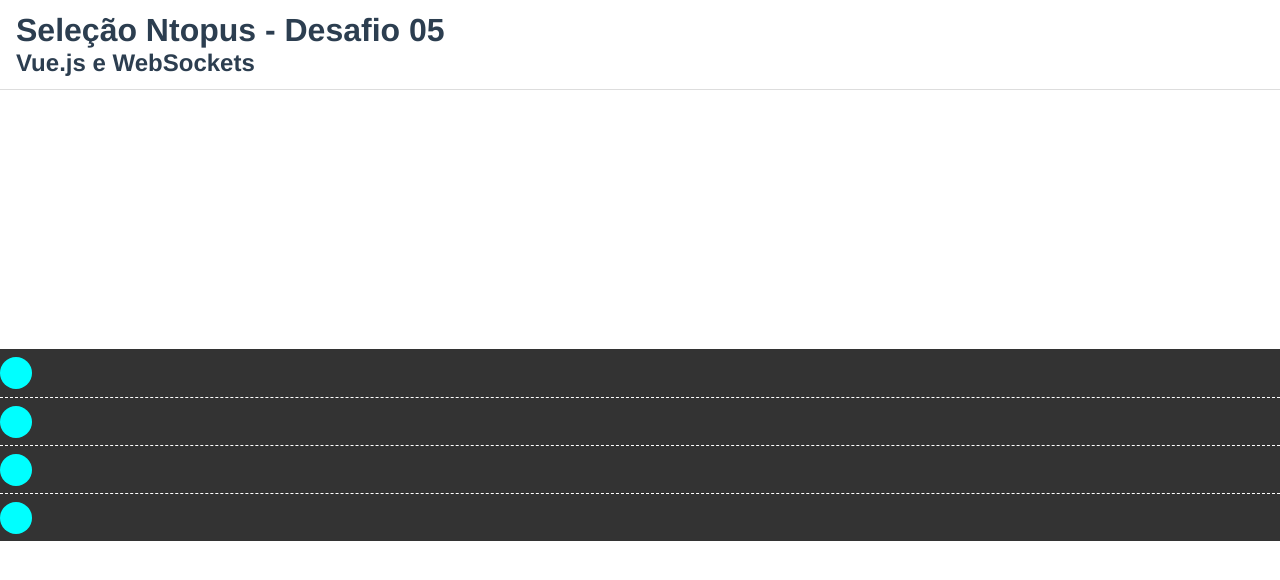
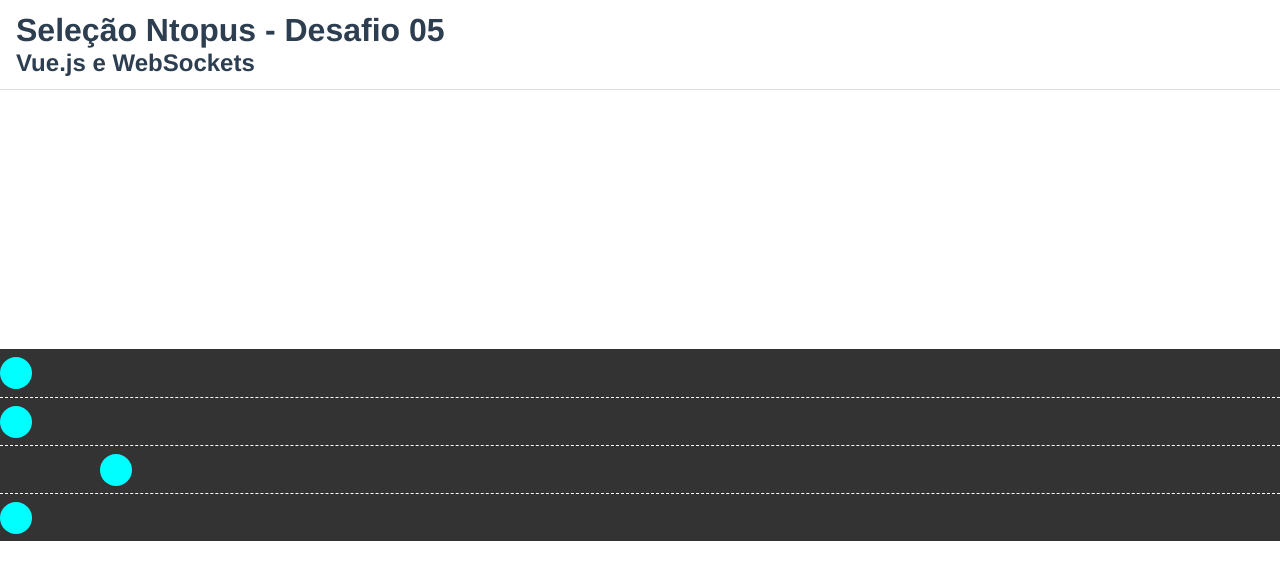
Before and after one commit to RaniereSouza/desafios_ntopus_frontend, a Vue app in the folder desafio05_vue_websockets/: page / in a window 1280 px wide. Shown: the top 580 px of the page. Built offline with nearby package versions, Linux system fonts and the light colour scheme; the HTML template or start-up script is replaced by a standard one.

Commit message:
[Desafio 05] simulação de eventos update de um dos TAnimal, que fazem com que seu marcador se mova reativamente (style dinâmico em elemento DOM do template)

```diff
--- a/desafio05_vue_websockets/src/components/Corrida.vue
+++ b/desafio05_vue_websockets/src/components/Corrida.vue
@@ -1,8 +1,17 @@
 <template>
   <div id="corrida-container">
     <ul v-if="animalsList && (animalsList.length > 0)">
-      <li v-for="(animal, index) in animalsList" v-bind:key="index">
-        <div v-bind:title="animal.nome" class="animal-pin">
+      <li
+        v-for="(animal, index) in animalsList"
+        v-bind:key="index"
+      >
+        <div
+          v-bind:title="animal.nome"
+          :style="{
+            marginLeft: `calc(${animal.distancia / 100} * (100vw - 2rem))`
+          }"
+          class="animal-pin"
+        >
           <span class="animal-popup">{{animal.nome}}</span>
         </div>
       </li>
@@ -34,6 +43,13 @@
           );
 
           clearTimeout(timeoutRef);
+
+          const intervalRef = setInterval(() => {
+            this.animalsList[2].distancia += 1;
+            if (this.animalsList[2].distancia === 100) {
+              clearInterval(intervalRef);
+            }
+          }, 250);
         }, 3000);
       }
     },
```
